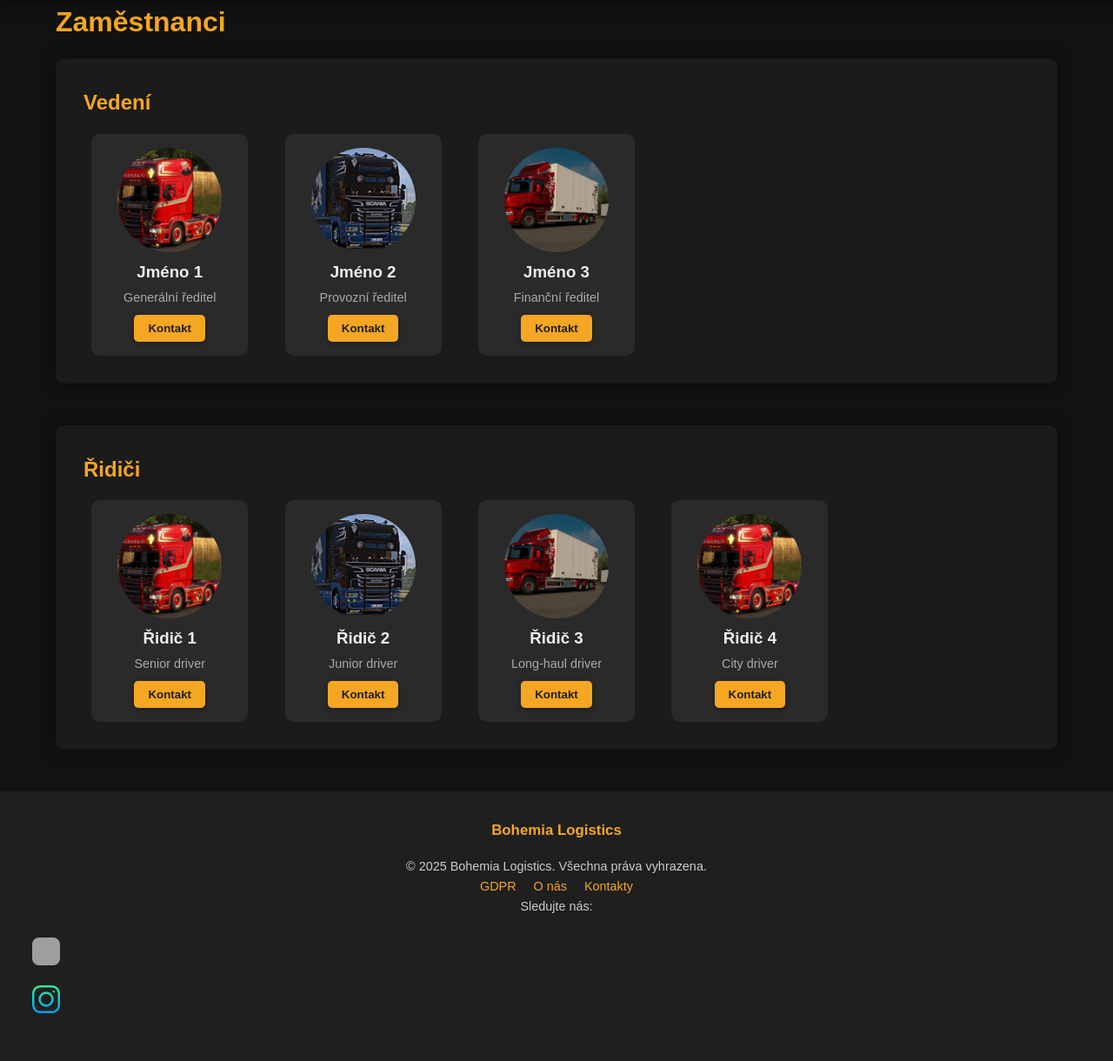
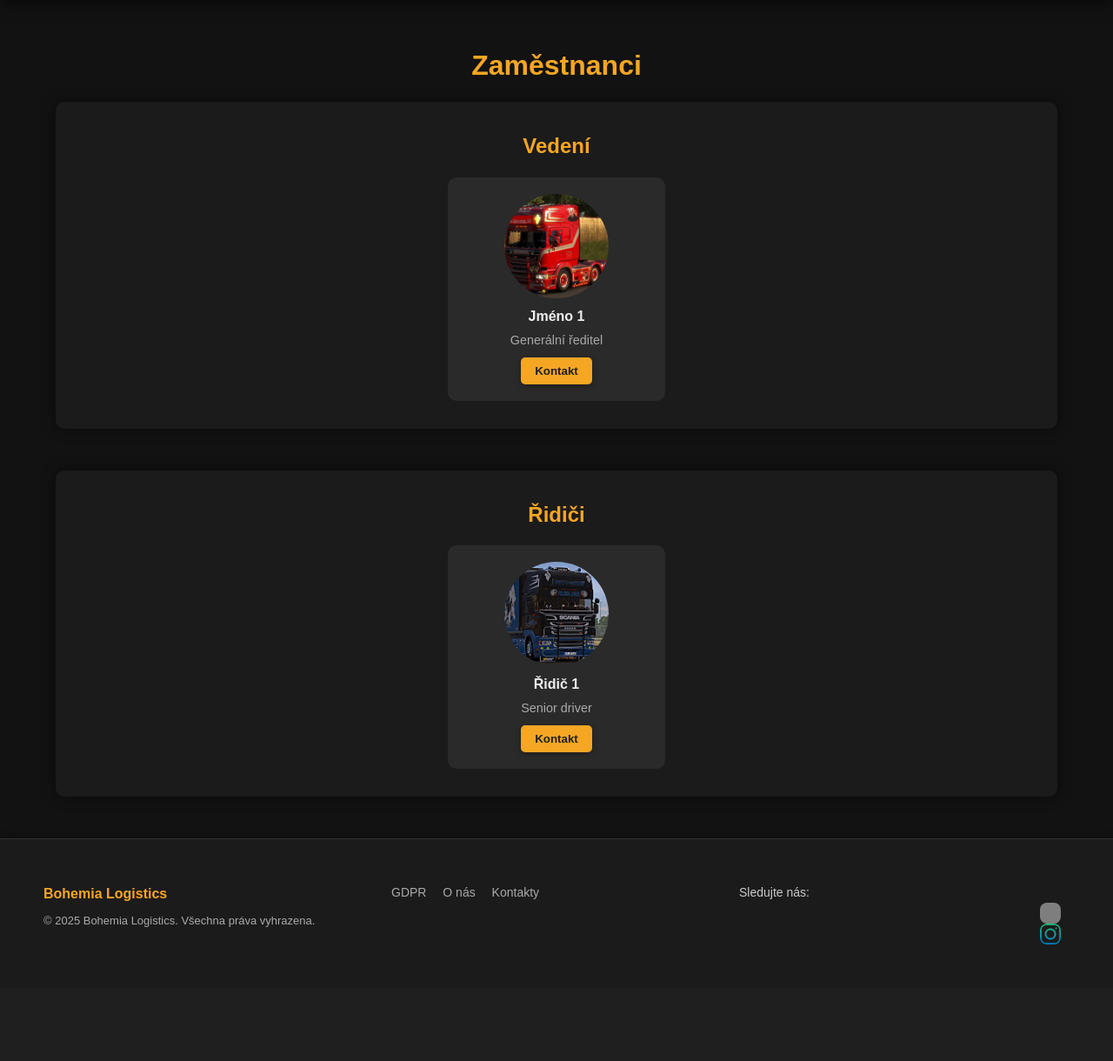
Before and after one commit to KubiikSvK/Bohemia-Logistics, a PHP site: page /pages/employees.php in a window 1280 px wide. Shown: the part 78-1298 px from the top of the page at 87% size. After the commit the page ends 1164 px from the top, so only its background shows below. Run offline with PHP 8.4, Linux system fonts and the light colour scheme; grey boxes are pictures that could not be loaded.

Commit message:
modified:   assets/css/style.css 	new file:   assets/img/placeholder.jpg 	modified:   assets/js/modal.js 	new file:   includes/employees.json 	modified:   includes/footer.php 	modified:   includes/modal.php 	modified:   index.php 	modified:   pages/about.php 	modified:   pages/employees.php 	new file:   pages/manage-employees.php

```diff
--- a/assets/css/style.css
+++ b/assets/css/style.css
@@ -26,6 +26,7 @@ h1, h2, h3, h4, h5, h6 {
     max-width: 1200px; /* fancy šířka, ne full screen */
     margin: 0 auto;    /* centrování */
     padding: 0 1.5rem; /* odsazení z kraje */
+    padding-top: 50px; /* prostor pod headerem */
     box-sizing: border-box;
 }
 
@@ -159,32 +160,67 @@ button:hover, .btn:hover {
     }
 }
 
-/* ============================= */
-/* Footer */
-/* ============================= */
-footer {
-    background-color: #1f1f1f;
-    padding: 2rem;
-    text-align: center;
+.footer {
+  background-color: #1b1b1b;
   color: #ccc;
-    font-size: 0.9rem;
-    margin-top: 3rem;
+  padding: 40px 20px;
+  font-size: 14px;
+  border-top: 1px solid #333;
+  box-shadow: 0 -2px 8px rgba(0, 0, 0, 0.4);
 }
 
-footer a {
-    margin: 0 0.5rem;
+.footer-container {
+  display: flex;
+  flex-wrap: wrap;
+  justify-content: space-between;
+  align-items: flex-start;
+  max-width: 1200px;
+  margin: 0 auto;
 }
 
-footer img {
-    width: 32px;
-    height: 32px;
-    vertical-align: middle;
-    margin: 0 5px;
-    transition: transform 0.3s ease;
+.footer-left,
+.footer-center,
+.footer-right {
+  flex: 1;
+  min-width: 200px;
+  margin: 10px;
 }
 
-footer img:hover {
-    transform: scale(1.2);
+.footer-left h3 {
+  font-size: 16px;
+  margin-bottom: 8px;
+  color: #fff;
+}
+
+.footer-left p {
+  font-size: 13px;
+  color: #aaa;
+}
+
+.footer-nav a {
+  color: #aaa;
+  margin-right: 15px;
+  text-decoration: none;
+  font-weight: 500;
+  transition: color 0.3s ease;
+}
+
+.footer-nav a:hover {
+  color: #fff;
+  text-decoration: underline;
+}
+
+.footer-icon {
+  width: 24px;
+  height: 24px;
+  margin-right: 10px;
+  transition: transform 0.2s ease, filter 0.2s ease;
+  filter: brightness(0.8);
+}
+
+.footer-icon:hover {
+  transform: scale(1.1);
+  filter: brightness(1.2);
 }
 
 /* ============================= */
@@ -268,32 +304,66 @@ section ul li::before {
   font-family: 'Montserrat', sans-serif;
   color: var(--accent-color);
   margin-bottom: 1rem;
+  text-align: center;
 }
 
 .employee-category {
   margin-bottom: 3rem;
 }
 
-.employee-grid {
+/* Grid pro vedení – max 3 pozice */
+.management-grid {
   display: grid;
-    grid-template-columns: repeat(auto-fill, minmax(180px, 1fr));
-    gap: 1.5rem;
-    justify-items: center;
+  grid-template-columns: repeat(auto-fit, minmax(250px, 1fr));
+  max-width: 900px;
+  margin: 0 auto;
+  gap: 2rem;
+  justify-content: center;
+}
+
+/* Grid pro řidiče – max 4 pozice */
+.drivers-grid {
+  display: grid;
+  grid-template-columns: repeat(auto-fit, minmax(220px, 1fr));
+  max-width: 1100px;
+  margin: 0 auto;
+  gap: 2rem;
+  justify-content: center;
+}
+
+/* Responsivita */
+@media (max-width: 1024px) {
+  .management-grid {
+    grid-template-columns: repeat(2, 1fr);
+  }
+  .drivers-grid {
+    grid-template-columns: repeat(2, 1fr);
+  }
+}
+
+@media (max-width: 600px) {
+  .management-grid,
+  .drivers-grid {
+    grid-template-columns: 1fr;
+  }
 }
 
 /* Společné styly pro karty */
+
 .employee-card {
   background-color: #2a2a2a;
-    padding: 1rem;
+  padding: 1.2rem;
   text-align: center;
   border-radius: 10px;
   transition: transform 0.3s ease, box-shadow 0.3s ease;
-    width: 180px;
+  width: 100%;
+  max-width: 250px;
+  margin: 0 auto;
 }
 
 .employee-card:hover {
   transform: translateY(-5px);
-    box-shadow: 0 10px 20px rgba(0,0,0,0.5);
+  box-shadow: 0 10px 20px rgba(0, 0, 0, 0.5);
 }
 
 .employee-card img {
@@ -308,6 +378,7 @@ section ul li::before {
   margin: 0.5rem 0 0.2rem 0;
   font-family: 'Nunito', sans-serif;
   color: var(--text-color);
+  font-size: 1rem;
 }
 
 .employee-card p {
--- a/assets/js/modal.js
+++ b/assets/js/modal.js
@@ -1,22 +1,78 @@
 document.addEventListener("DOMContentLoaded", () => {
-    const modal = document.querySelector(".modal");
-    const modalContent = document.querySelector(".modal-content p");
-    const closeBtn = document.querySelector(".modal-close");
-    const contactButtons = document.querySelectorAll(".contact-btn");
+  const modal = document.getElementById("universal-modal");
+  const modalBody = document.getElementById("modal-body");
+  const modalNav = document.getElementById("modal-nav");
+  const closeBtn = document.querySelector(".modal-close");
+  const prevBtn = document.getElementById("prev-btn");
+  const nextBtn = document.getElementById("next-btn");
 
-    contactButtons.forEach(btn => {
-        btn.addEventListener("click", () => {
-            const info = btn.closest(".employee-card").dataset.contact;
-            modalContent.textContent = info;
-            modal.classList.add("active");
-        });
+  let galleryImages = [];
+  let currentIndex = 0;
+
+  // Kontakt modal
+  document.querySelectorAll(".contact-btn").forEach(button => {
+    button.addEventListener("click", () => {
+      const card = button.closest(".employee-card");
+      const name = card.querySelector("h3").textContent;
+      const role = card.querySelector("p").textContent;
+      const imgSrc = card.querySelector("img").getAttribute("src");
+
+      // Custom data attributes for contact links
+      const dc = card.getAttribute("data-dc");
+      const steam = card.getAttribute("data-steam");
+      const tb = card.getAttribute("data-trucksbook");
+      const email = card.getAttribute("data-email");
+
+      modalBody.innerHTML = `
+        <img src="${imgSrc}" alt="${name}" style="width:100px; height:100px; border-radius:50%; margin-bottom:10px;">
+        <h3>${name}</h3>
+        <p>${role}</p>
+        <div class="contact-links">
+          ${dc ? `<a href="${dc}" target="_blank">Discord</a>` : ""}
+          ${steam ? `<a href="${steam}" target="_blank">Steam</a>` : ""}
+          ${tb ? `<a href="${tb}" target="_blank">TrucksBook</a>` : ""}
+          ${email ? `<a href="mailto:${email}">Email</a>` : ""}
+        </div>
+      `;
+      modalNav.style.display = "none";
+      modal.style.display = "block";
     });
+  });
 
-    closeBtn.addEventListener("click", () => {
-        modal.classList.remove("active");
+  // Galerie modal
+  document.querySelectorAll(".gallery-img").forEach((img, index) => {
+    galleryImages.push(img.getAttribute("src"));
+
+    img.addEventListener("click", () => {
+      currentIndex = index;
+      showGalleryImage();
+      modalNav.style.display = "flex";
+      modal.style.display = "block";
     });
+  });
 
-    modal.addEventListener("click", e => {
-        if(e.target === modal) modal.classList.remove("active");
-    });
+  function showGalleryImage() {
+    const src = galleryImages[currentIndex];
+    modalBody.innerHTML = `<img src="${src}" alt="" style="max-width:100%; border-radius:8px;">`;
+  }
+
+  prevBtn.addEventListener("click", () => {
+    currentIndex = (currentIndex - 1 + galleryImages.length) % galleryImages.length;
+    showGalleryImage();
+  });
+
+  nextBtn.addEventListener("click", () => {
+    currentIndex = (currentIndex + 1) % galleryImages.length;
+    showGalleryImage();
+  });
+
+  closeBtn.addEventListener("click", () => {
+    modal.style.display = "none";
+  });
+
+  window.addEventListener("click", (e) => {
+    if (e.target === modal) {
+      modal.style.display = "none";
+    }
+  });
 });
--- a/includes/footer.php
+++ b/includes/footer.php
@@ -1,7 +1,7 @@
 <footer class="footer">
     <div class="footer-container">
         <div class="footer-left">
-            <h3>Bohemia Logistics</h3>
+            <h3><a href="/index.php" class="logo">Bohemia <span>Logistics</span></a></h3>
             <p>&copy; <?= date('Y') ?> Bohemia Logistics. Všechna práva vyhrazena.</p>
         </div>
         <div class="footer-center">
@@ -15,10 +15,10 @@
             <p>Sledujte nás:</p>
             <div class="social-links">
                 <a href="https://discord.com" target="_blank">
-                <img src="assets/img/icons/dc.png" alt="Discord" class="footer-icon">
+                <img src="/assets/img/icons/dc.png" alt="Discord" class="footer-icon">
             </a>
             <a href="https://instagram.com" target="_blank">
-                <img src="assets/img/icons/ig.png" alt="Instagram" class="footer-icon">
+                <img src="/assets/img/icons/ig.png" alt="Instagram" class="footer-icon">
             </a>
             </div>
         </div>
--- a/includes/modal.php
+++ b/includes/modal.php
@@ -1,7 +1,12 @@
-<div class="modal">
-    <div class="modal-content">
-        <button class="modal-close">&times;</button>
-        <h3>Kontakt</h3>
-        <p></p>
+<div id="universal-modal" class="modal">
+  <div class="modal-content">
+    <button class="modal-close">&times;</button>
+    <div id="modal-body">
+      <!-- Dynamický obsah sem -->
     </div>
+    <div id="modal-nav" class="modal-nav">
+      <button id="prev-btn" class="nav-btn">←</button>
+      <button id="next-btn" class="nav-btn">→</button>
+    </div>
+  </div>
 </div>
--- a/index.php
+++ b/index.php
@@ -12,6 +12,7 @@
 <body>
 
 <?php include 'includes/header.php'; ?>
+    <div class="container">
 
 <main class="hero">
     <section class="welcome">
@@ -30,9 +31,10 @@
         </ul>
     </section>
 </main>
-
+    </div>
 <?php include 'includes/footer.php'; ?>
 <script src="assets/js/script.js"></script>
 <script src="assets/js/cookies.js"></script>
+
 </body>
 </html>
--- a/pages/about.php
+++ b/pages/about.php
@@ -1,4 +1,5 @@
 <?php include '../includes/header.php'; ?>
+<div class="container">
 
 <main class="about-us">
     <section class="hero">
@@ -40,5 +41,5 @@
         <a href="pridseknam.php" class="btn">Více informací</a>
     </section>
 </main>
-
+</div>
 <?php include '../includes/footer.php'; ?>
--- a/pages/employees.php
+++ b/pages/employees.php
@@ -4,63 +4,47 @@
   <div class="container">
     <h1>Zaměstnanci</h1>
 
+    <?php
+    $employees = json_decode(file_get_contents("../includes/employees.json"), true);
+    $vedeni = array_filter($employees, fn($e) => $e['category'] === 'vedeni');
+    $ridici = array_filter($employees, fn($e) => $e['category'] === 'ridici');
+
+    function renderEmployeeCard($e) {
+      return '
+        <div class="employee-card"
+             data-name="' . htmlspecialchars($e['name']) . '"
+             data-role="' . htmlspecialchars($e['role']) . '"
+             data-img="' . htmlspecialchars($e['img']) . '"
+             data-dc="' . htmlspecialchars($e['dc']) . '"
+             data-steam="' . htmlspecialchars($e['steam']) . '"
+             data-trucksbook="' . htmlspecialchars($e['trucksbook']) . '"
+             data-email="' . htmlspecialchars($e['email']) . '">
+          <img src="' . htmlspecialchars($e['img']) . '" alt="' . htmlspecialchars($e['name']) . '">
+          <h3>' . htmlspecialchars($e['name']) . '</h3>
+          <p>' . htmlspecialchars($e['role']) . '</p>
+          <button class="contact-btn">Kontakt</button>
+        </div>';
+    }
+    ?>
+
     <!-- Vedení -->
     <section class="employee-category vedeni">
       <h2>Vedení</h2>
-            <div class="employee-grid">
-                <div class="employee-card" data-contact="Jméno 1 – Generální ředitel">
-                    <img src="/assets/img/employees/1.jpg" alt="Jméno 1">
-                    <h3>Jméno 1</h3>
-                    <p>Generální ředitel</p>
-                    <button class="contact-btn">Kontakt</button>
-                </div>
-                <div class="employee-card" data-contact="Jméno 2 – Provozní ředitel">
-                    <img src="/assets/img/employees/2.jpg" alt="Jméno 2">
-                    <h3>Jméno 2</h3>
-                    <p>Provozní ředitel</p>
-                    <button class="contact-btn">Kontakt</button>
-                </div>
-                <div class="employee-card" data-contact="Jméno 3 – Finanční ředitel">
-                    <img src="/assets/img/employees/3.jpg" alt="Jméno 3">
-                    <h3>Jméno 3</h3>
-                    <p>Finanční ředitel</p>
-                    <button class="contact-btn">Kontakt</button>
-                </div>
+      <div class="management-grid">
+        <?php foreach ($vedeni as $e) echo renderEmployeeCard($e); ?>
       </div>
     </section>
 
     <!-- Řidiči -->
     <section class="employee-category ridici">
       <h2>Řidiči</h2>
-            <div class="employee-grid">
-                <div class="employee-card" data-contact="Řidič 1 – Senior driver">
-                    <img src="/assets/img/employees/1.jpg" alt="Řidič 1">
-                    <h3>Řidič 1</h3>
-                    <p>Senior driver</p>
-                    <button class="contact-btn">Kontakt</button>
-                </div>
-                <div class="employee-card" data-contact="Řidič 2 – Junior driver">
-                    <img src="/assets/img/employees/2.jpg" alt="Řidič 2">
-                    <h3>Řidič 2</h3>
-                    <p>Junior driver</p>
-                    <button class="contact-btn">Kontakt</button>
-                </div>
-                <div class="employee-card" data-contact="Řidič 3 – Long-haul driver">
-                    <img src="/assets/img/employees/3.jpg" alt="Řidič 3">
-                    <h3>Řidič 3</h3>
-                    <p>Long-haul driver</p>
-                    <button class="contact-btn">Kontakt</button>
-                </div>
-                <div class="employee-card" data-contact="Řidič 4 – City driver">
-                    <img src="/assets/img/employees/1.jpg" alt="Řidič 4">
-                    <h3>Řidič 4</h3>
-                    <p>City driver</p>
-                    <button class="contact-btn">Kontakt</button>
-                </div>
+      <div class="drivers-grid">
+        <?php foreach ($ridici as $e) echo renderEmployeeCard($e); ?>
       </div>
     </section>
   </div>
 </main>
 
+<script src="/assets/js/modal.js"></script>
 <?php include '../includes/modal.php'; ?>
 <?php include '../includes/footer.php'; ?>
```
Also changed, not shown: other parts of assets/css/style.css (+209 -17 lines), includes/employees.json (added, +22 -0 lines), pages/manage-employees.php (added, +58 -0 lines), assets/img/placeholder.jpg (added). Lines whose indentation alone changed are shown as unchanged.
